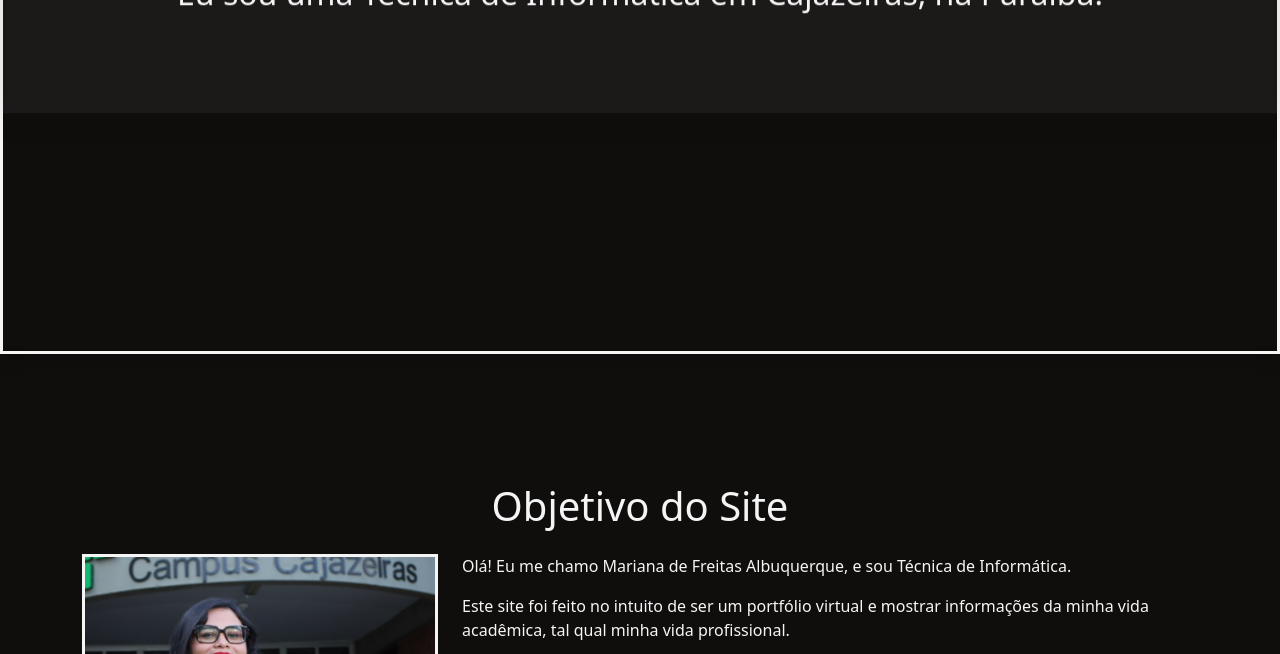
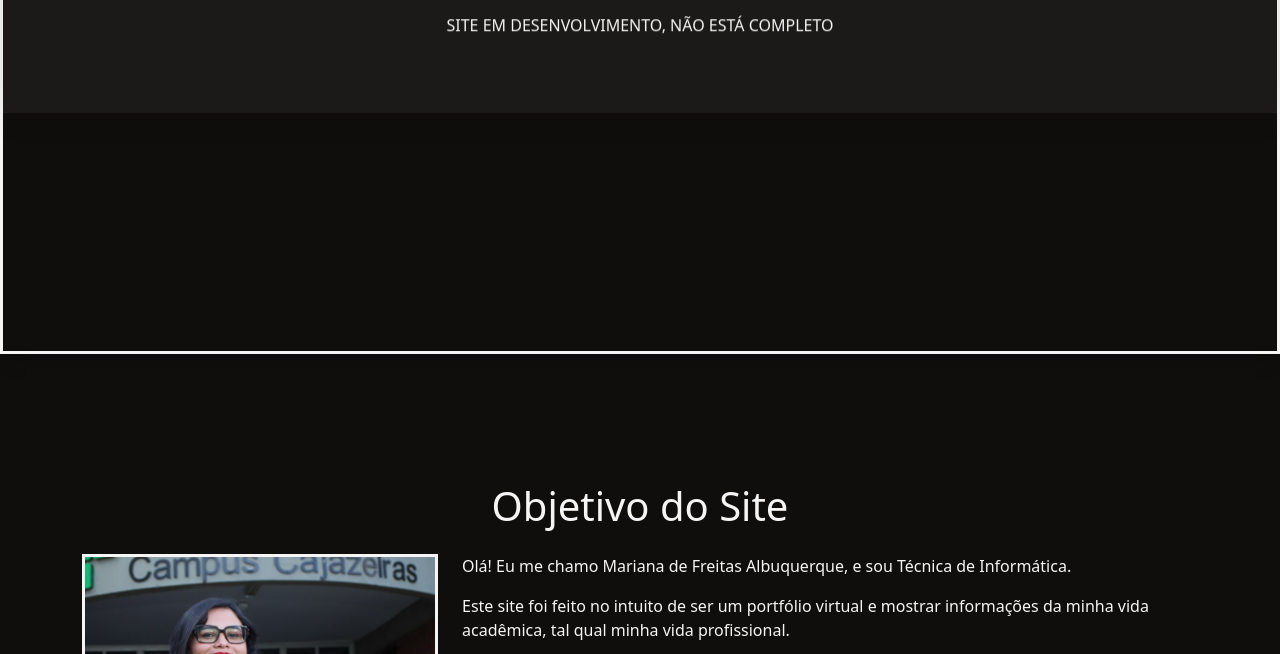
Before and after one commit to JillianDreemur/portfolio, a plain HTML site: page index.html in a window 1280 px wide. Shown: the part 446-1100 px from the top of the page. Drawn offline with nearby package versions, Linux system fonts and the light colour scheme.

Commit message:
Update index.html

```diff
--- a/index.html
+++ b/index.html
@@ -57,6 +57,7 @@
 						<h2 class="hero_titulo">Olá! Me chamo Mariana</h2>
 						<p class="hero_desc">Eu sou uma Técnica de Informática em Cajazeiras,
 							na Paraíba.</p>
+						<p>SITE EM DESENVOLVIMENTO, NÃO ESTÁ COMPLETO</p>
 					</div>
 				</div>
 			</div>
@@ -83,6 +84,7 @@
 						<p>Futuramente pretendo adicionar mais coisas a site, de acordo com os avanços que eu tiver, assim como novas habilidades que eu adquirir com o passar do tempo.</p>
 						<p>Eu tento deixar os textos formais, mas espero que você consiga, pelo menos, achar o site interessante além de útil.</p>
 						<p>Para mais informações sobre mim, caso você deseje tirar dúvidas ou entrr em contato comigo, você encontrará os meios de comunicação na página de Contato, mas eu uso preferencialmente o Instagram e o Email, portanto será mais provável que eu veja seu recado numa dessas redes.</p>
+
 					</div>
 				</div>
 			</div>
```
